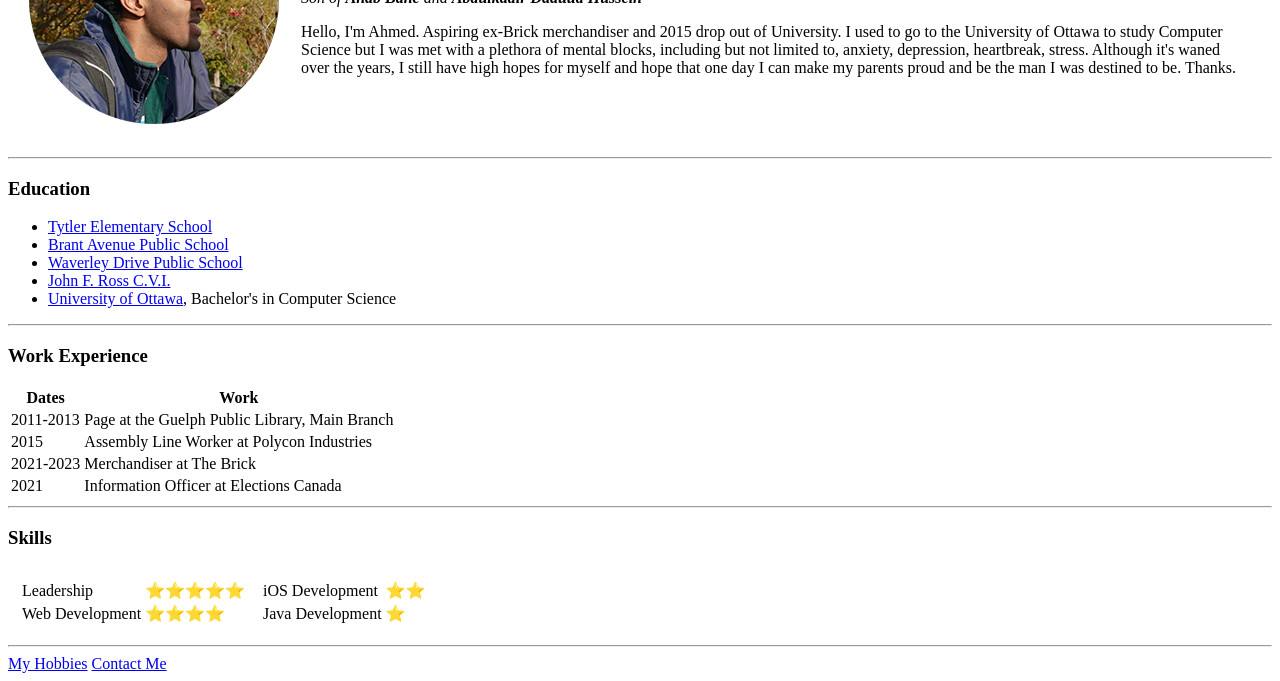
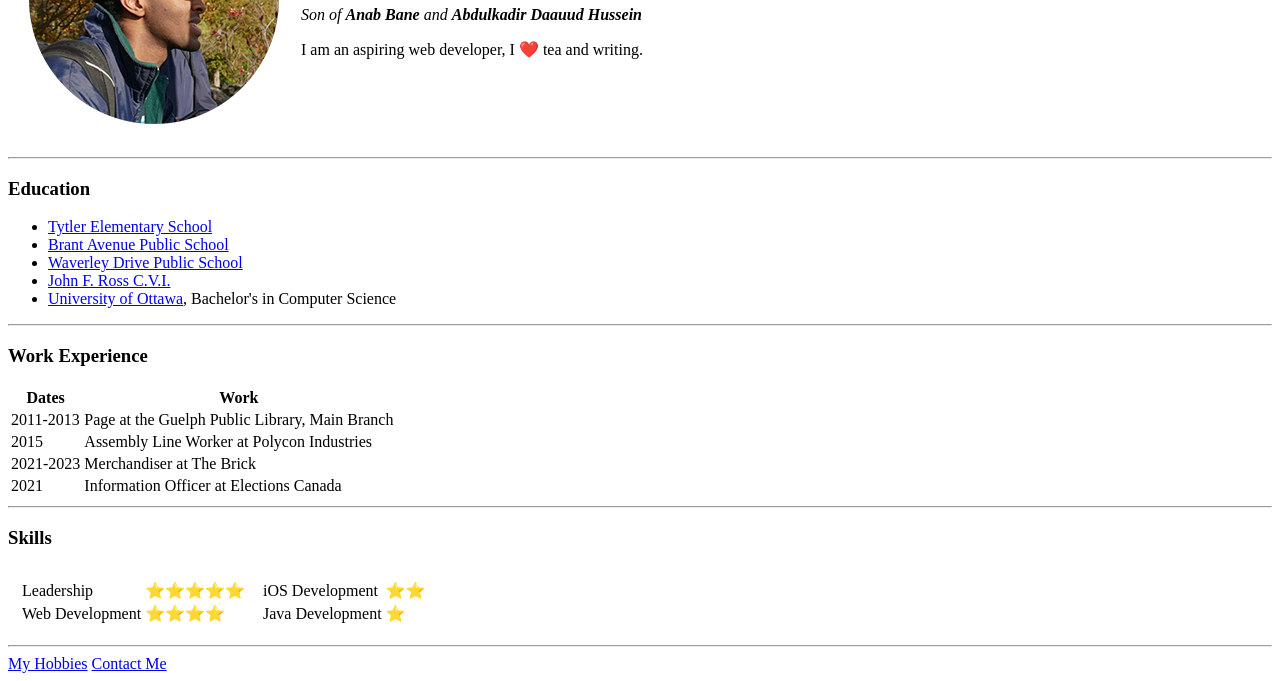
Before and after one commit to Aimedayo/cv, a plain HTML site: page index.html in a window 1280 px wide. Shown: the part 155-836 px from the top of the page. Drawn offline with Linux system fonts and the light colour scheme.

Commit message:
Fixed description
Was incredibly depressing before.

```diff
--- a/index.html
+++ b/index.html
@@ -11,7 +11,7 @@
             <td>
                 <h1>Ahmed Hussein</h1>
                 <p><em>Son of <strong>Anab Bane</strong> and <strong>Abdulkadir Daauud Hussein</strong></em></p>
-                <p>Hello, I'm Ahmed. Aspiring ex-Brick merchandiser and 2015 drop out of University. I used to go to the University of Ottawa to study Computer Science but I was met with a plethora of mental blocks, including but not limited to, anxiety, depression, heartbreak, stress. Although it's waned over the years, I still have high hopes for myself and hope that one day I can make my parents proud and be the man I was destined to be. Thanks.</p>
+                <p>I am an aspiring web developer, I ❤️ tea and writing.</p>
             </td>
         </tr>
     </table>
```
